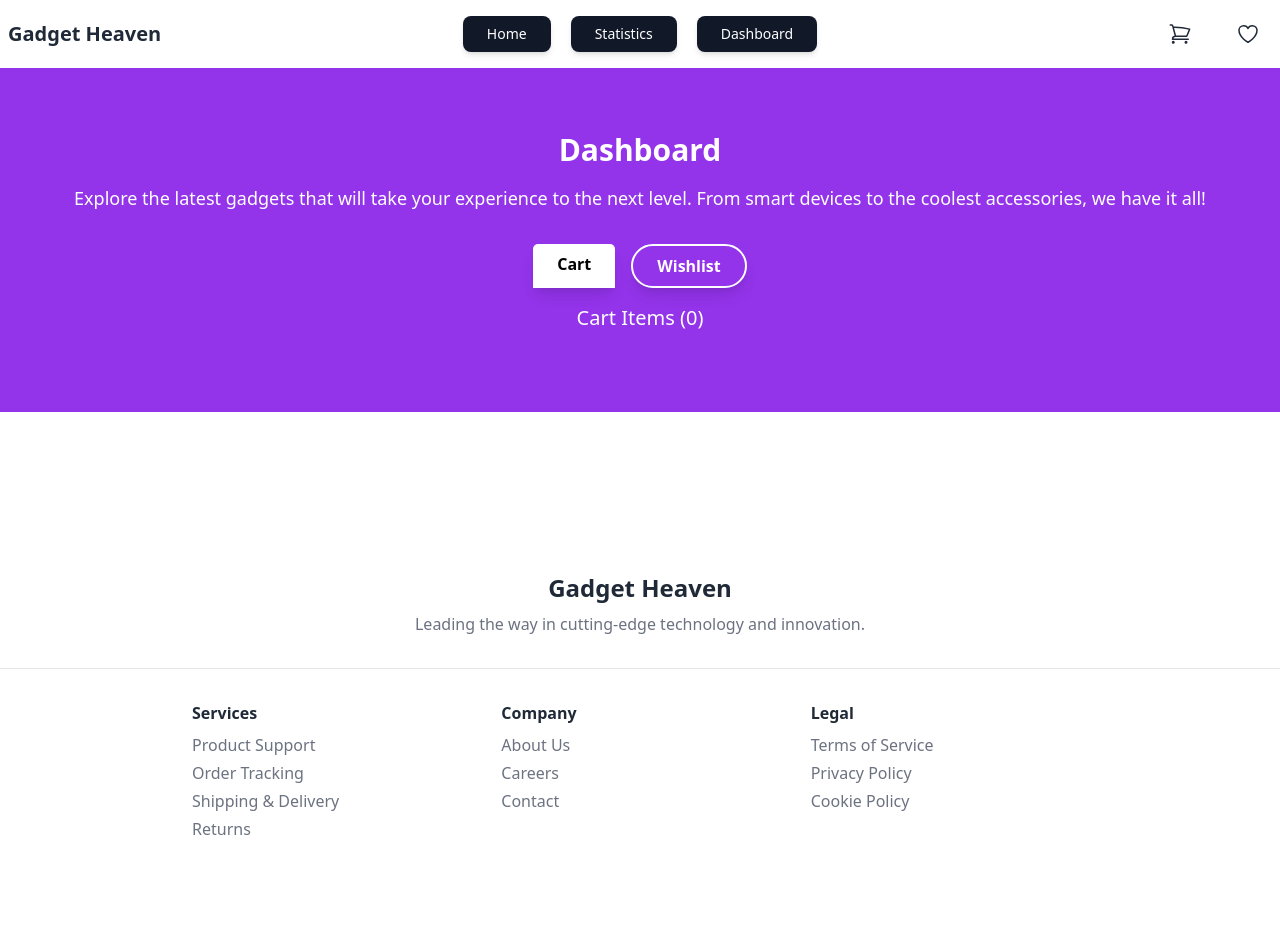
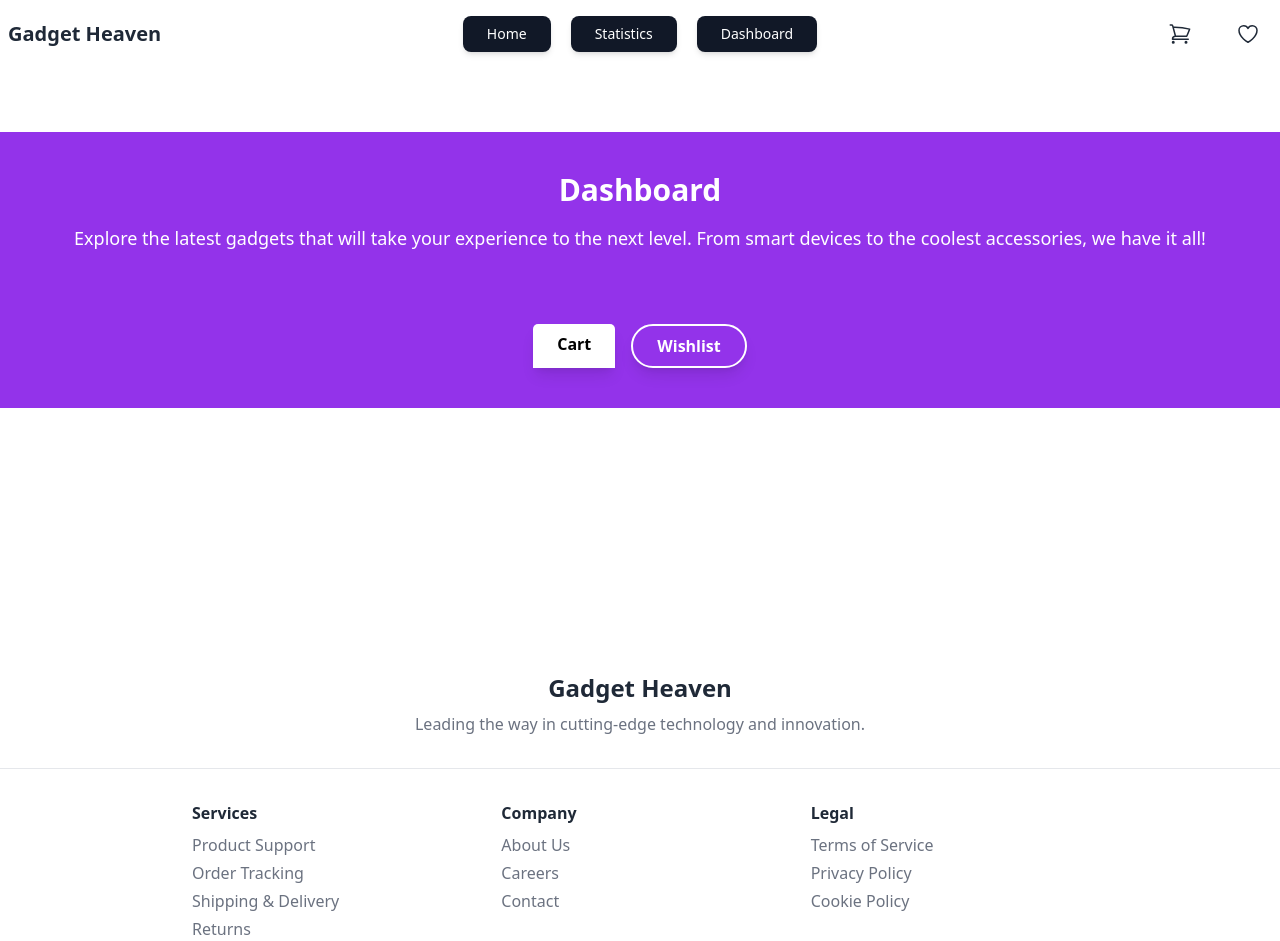
Before and after one commit to programming-hero-web-course-4/b10a8-gadget-heaven-Bytes-Farabi, a React (Vite) app: page /dashboard in a window 1280 px wide. Before the commit the page ends 841 px from the top, so only its background shows below. Built offline with nearby package versions, Linux system fonts and the light colour scheme.

Commit message:
dashboard tab design and card design fixed

```diff
--- a/src/Components/DashBoard.jsx
+++ b/src/Components/DashBoard.jsx
@@ -19,13 +19,15 @@ const DashBoard = () => {
   };
 
   return (
-    <section className="bg-purple-600 text-white py-16 text-center">
-      <h2 className="text-3xl font-bold mb-4">Dashboard</h2>
-      <p className="text-lg mb-8">
-        Explore the latest gadgets that will take your experience to the next level. From smart devices to the coolest accessories, we have it all!
-      </p>
+    <section className=" py-16 text-center">
+      <div className='bg-purple-600 text-white p-10'>
+        <h2 className="text-3xl font-bold mb-4">Dashboard</h2>
+        <p className="text-lg mb-8">
+          Explore the latest gadgets that will take your experience to the next level. From smart devices to the coolest accessories, we have it all!
+        </p>
+      </div>
       <Tabs>
-        <TabList className="flex justify-center space-x-4 mb-4">
+        <TabList className="flex justify-center space-x-4 pb-10 bg-purple-600">
           <Tab className="px-6 py-2 font-semibold rounded-full cursor-pointer bg-white text-purple-600 shadow-lg focus:outline-none hover:bg-purple-100 transition duration-300">
             Cart
           </Tab>
@@ -35,8 +37,8 @@ const DashBoard = () => {
         </TabList>
 
         <TabPanel>
-          <h2 className="text-xl mb-4">Cart Items ({cartItems.length})</h2>
-          <div className="space-y-4">
+          {/* <h2 className="text-xl mb-4">Cart Items ({cartItems.length})</h2> */}
+          <div className="space-y-4 mt-10 text-left">
             {cartItems.map(item => (
               <div key={item.product_id} className="bg-white text-black p-4 rounded-lg flex items-center justify-between shadow-md">
                 <div className="flex items-center">
```
